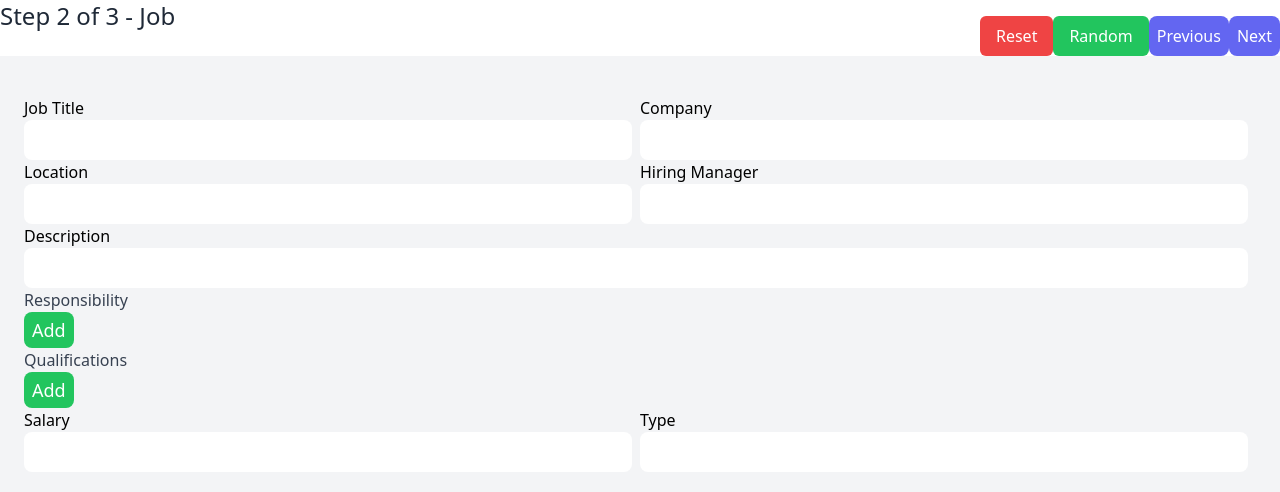
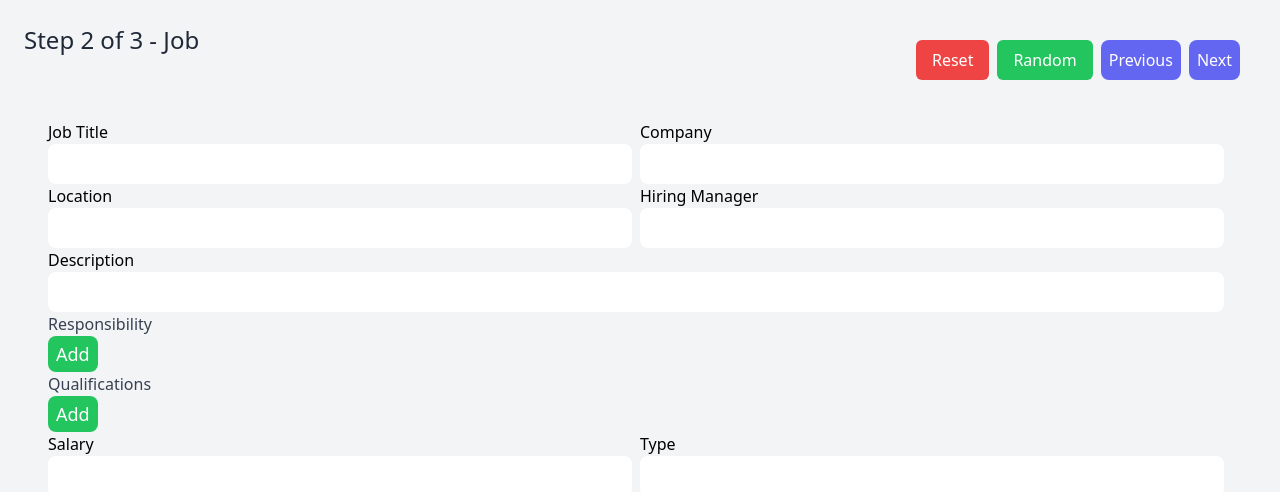
Before and after one commit to mcai/career_coach, a Next.js app: page / in a window 1280 px wide. Both pictures are taken after a click on the button "Next". Shown: the top 492 px of the page. Built offline with nearby package versions, Linux system fonts and the light colour scheme.

Commit message:
Update files.

```diff
--- a/pages/cover_letter.tsx
+++ b/pages/cover_letter.tsx
@@ -24,10 +24,6 @@ export class CoverLetterPage extends React.Component<CoverLetterPageProps, Cover
   render() {
     return (
       <div className="custom-form">
-        <Head>
-          <title>Career Coach</title>
-        </Head>
-
         <div className="mt-4">
           <textarea
             value={(this.props.coverLetter ?? "").trim()}
--- a/pages/index.tsx
+++ b/pages/index.tsx
@@ -321,28 +321,29 @@ export default class Index extends React.Component<IndexProps, IndexState> {
           <title>Career Coach</title>
         </Head>
 
+        <div className="custom-form">
           <div className="flex justify-between">
             <h3 className="custom-header">Step {this.state.stepIndex + 1} of {steps.length} - {steps[this.state.stepIndex].title}</h3>
-          <div>
-            <button onClick={() => this.handleReset()} className="custom-form-button reset-button">Reset</button>
-            <button onClick={() => this.handleRandom()} className="custom-form-button random-button">Random</button>
+            <div className="pr-2">
+              <button onClick={() => this.handleReset()} className={`custom-form-button ${this.state.submitting ? 'disabled-button' : 'reset-button'} mr-2`}>Reset</button>
+              <button onClick={() => this.handleRandom()} className={`custom-form-button ${this.state.submitting ? 'disabled-button' : 'random-button'} mr-2`}>Random</button>
 
               {this.state.stepIndex !== 0 && <button
-                className={`custom-form-button ${this.state.submitting ? 'disabled-button' : 'custom-form-button-primary'}`}
+                  className={`custom-form-button ${this.state.submitting ? 'disabled-button' : 'custom-form-button-primary'} mr-2`}
                   disabled={this.state.submitting}
                   onClick={() => this.handlePrevious()}
               >
                   Previous
               </button>}
               {this.state.stepIndex !== steps.length - 1 && <button
-                className={`custom-form-button ${this.state.submitting ? 'disabled-button' : 'custom-form-button-primary'}`}
+                  className={`custom-form-button ${this.state.submitting ? 'disabled-button' : 'custom-form-button-primary'} mr-2`}
                   disabled={this.state.submitting}
                   onClick={() => this.handleNext()}
               >
                   Next
               </button>}
               {this.state.stepIndex === steps.length - 1 && <button
-                className={`custom-form-button ${this.state.submitting ? 'disabled-button' : 'custom-form-button-primary'}`}
+                  className={`custom-form-button ${this.state.submitting ? 'disabled-button' : 'custom-form-button-primary'} mr-2`}
                   disabled={this.state.submitting}
                   onClick={() => this.handleComplete()}
               >
@@ -355,6 +356,8 @@ export default class Index extends React.Component<IndexProps, IndexState> {
 
           {this.state.error && <p className="error-message">{`${this.state.error}`}</p>}
         </div>
+      </div>
+
     );
   }
 }
--- a/pages/job.tsx
+++ b/pages/job.tsx
@@ -45,10 +45,6 @@ export class JobPage extends React.Component<JobPageProps, JobPageState> {
   render() {
     return (
       <div className="custom-form">
-        <Head>
-          <title>Career Coach</title>
-        </Head>
-
         <div className="mt-4">
           <div className="custom-form-group">
             <div className="custom-form-group-half">
--- a/pages/resume.tsx
+++ b/pages/resume.tsx
@@ -45,10 +45,6 @@ export class ResumePage extends React.Component<ResumePageProps, ResumePageState
   render() {
     return (
       <div className="custom-form">
-        <Head>
-          <title>Career Coach</title>
-        </Head>
-
         <div className="mt-4">
           <div className="custom-form-group">
             <div className="custom-form-group-one-third">
```
Lines whose indentation alone changed are shown as unchanged.
